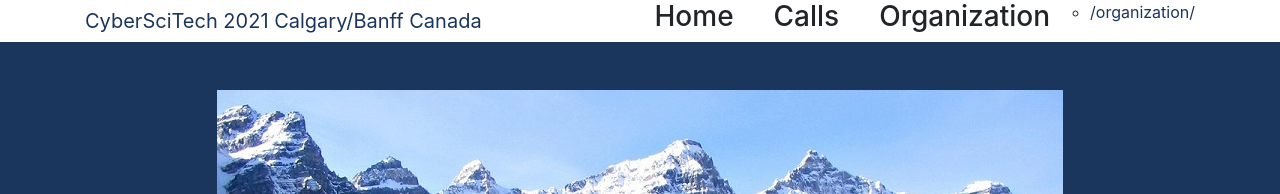
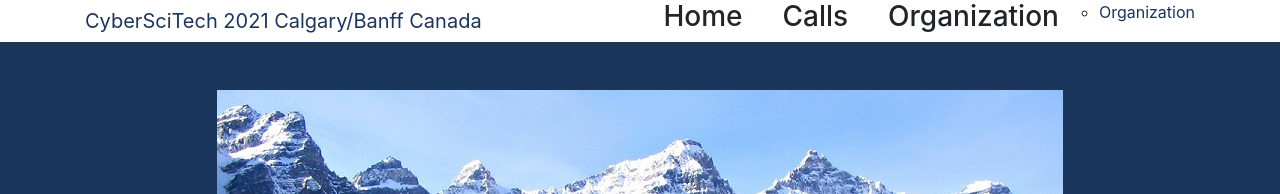
Before and after one commit to kstauff/2021, a Jekyll site: the page built from index.html, in a window 1280 px wide. Shown: the top 194 px of the page. Built offline with Jekyll 4.4.1, drawn with Linux system fonts in a browser that asks for light colours; comment, search, counter and statistics services are not loaded; part of the change alters nothing that is shown.

```diff
--- a/_includes/navigation.html
+++ b/_includes/navigation.html
@@ -21,7 +21,7 @@
     <h3>{{ item.title }}</h3>
       <ul>
         {% for entry in item.dropdown %}
-          <li><a href="{{ item.link }}">{{ item.link }}</a></li>
+          <li><a href="{{ site.baseurl }}{{ item.link }}">{{ item.title}}</a></li>
         {% endfor %}
       </ul>
   {% endfor %}
```
